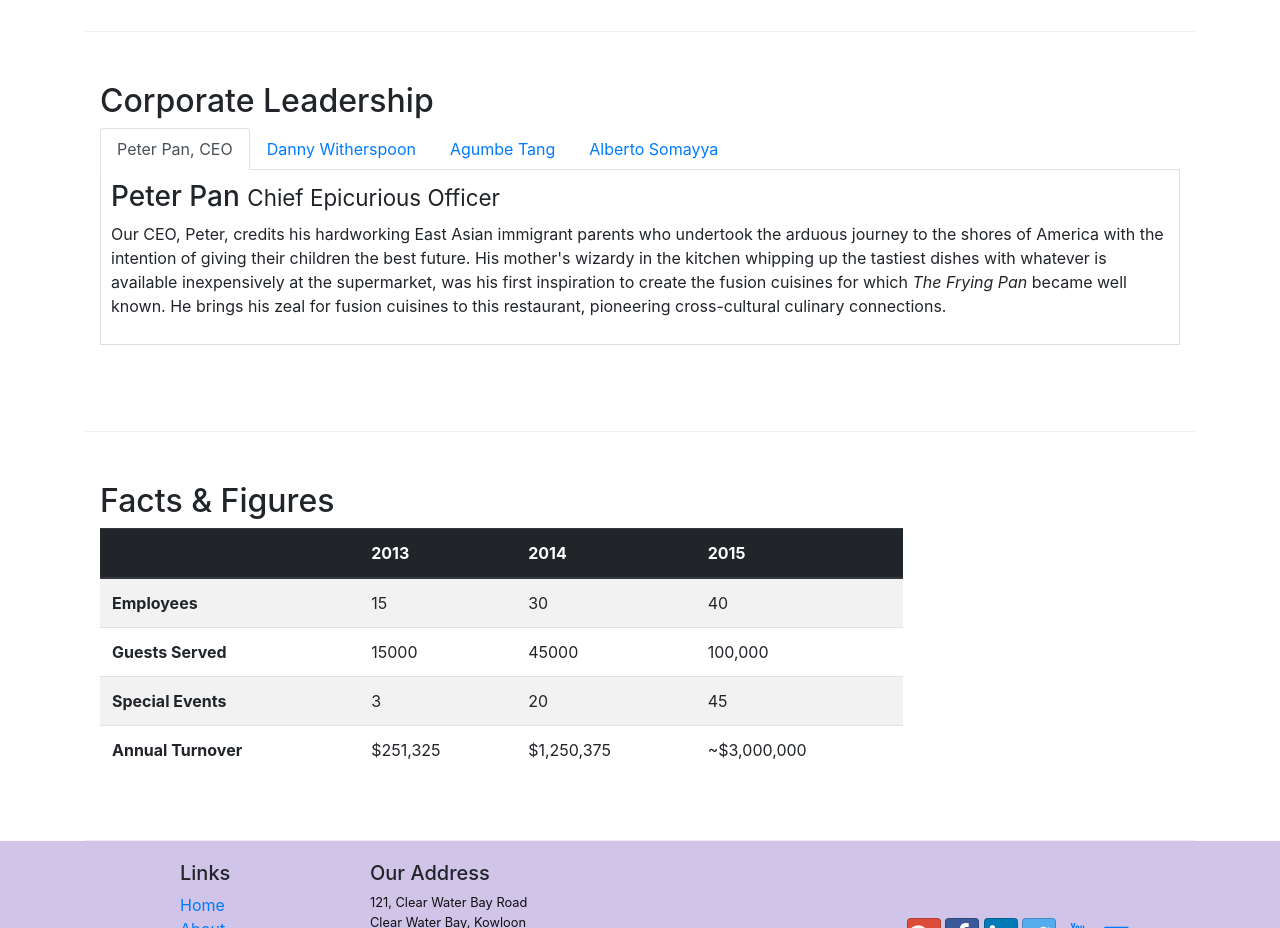
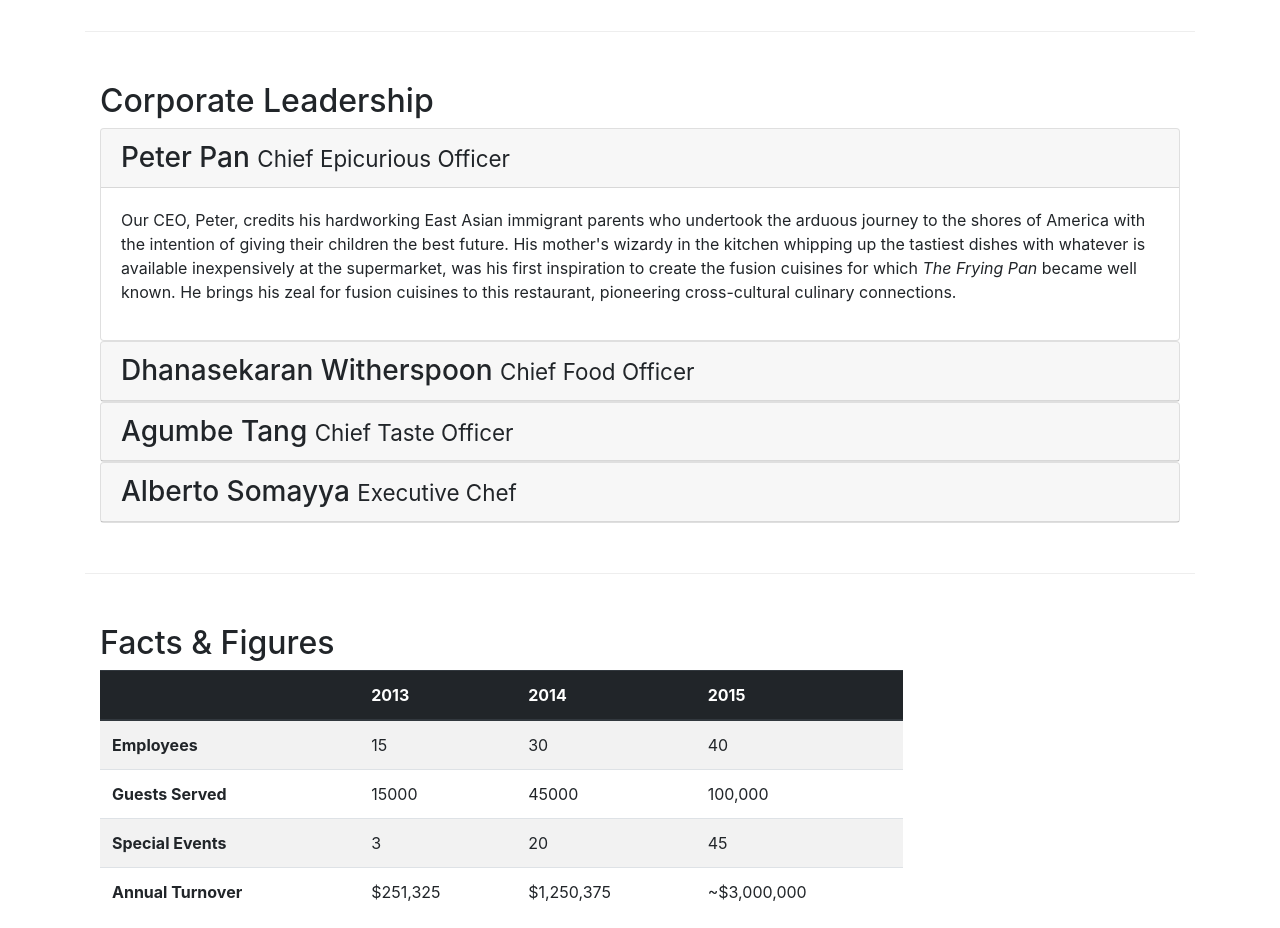
Before and after one commit to drinc265/conFusion, a website: page aboutus.html in a window 1280 px wide. Shown: the part 940-1868 px from the top of the page. Drawn offline with nearby package versions, Linux system fonts and the light colour scheme.

Commit message:
accordion

```diff
--- a/aboutus.html
+++ b/aboutus.html
@@ -101,37 +101,62 @@
         <div class="container row row-content">
             <div class="col-12">
                 <h2>Corporate Leadership</h2>
-                <ul class="nav nav-tabs">
-                    <li class="nav-item">
-                        <a class="nav-link active" href="#peter" role="tab" data-toggle="tab">Peter Pan, CEO</a>
-                    </li>
-                    <li class="nav-item">
-                        <a class="nav-link" href="#danny" role="tab" data-toggle="tab">Danny Witherspoon</a>
-                    </li>
-                    <li class="nav-item">
-                        <a class="nav-link" href="#agumbe" role="tab" data-toggle="tab">Agumbe Tang</a>
-                    </li>
-                    <li class="nav-item">
-                        <a class="nav-link" href="#alberto" role="tab" data-toggle="tab">Alberto Somayya</a>
-                    </li>
-                </ul>
-
-                <div class="tab-content">
-                    <div role="tabpanel" class="tab-pane fade show active" id="peter">
-                        <h3>Peter Pan <small>Chief Epicurious Officer</small></h3>
-                        <p class="d-none d-sm-block">Our CEO, Peter, credits his hardworking East Asian immigrant parents who undertook the arduous journey to the shores of America with the intention of giving their children the best future. His mother's wizardy in the kitchen whipping up the tastiest dishes with whatever is available inexpensively at the supermarket, was his first inspiration to create the fusion cuisines for which <em>The Frying Pan</em> became well known. He brings his zeal for fusion cuisines to this restaurant, pioneering cross-cultural culinary connections.</p>
+                <div id="accordion">
+                    <div class="card">
+                        <div class="card-header" role="tab" id="peterhead">
+                            <h3 class="mb-0">
+                                <a data-toggle="collapse" data-target="#peter">
+                                    Peter Pan <small>Chief Epicurious Officer</small>
+                                </a>
+                            </h3>
+                        </div>
+                        <div class="collapse show" id="peter" data-parent="#accordion">
+                            <div class="card-body">
+                                <p class="d-none d-sm-block">Our CEO, Peter, credits his hardworking East Asian immigrant parents who undertook the arduous journey to the shores of America with the intention of giving their children the best future. His mother's wizardy in the kitchen whipping up the tastiest dishes with whatever is available inexpensively at the supermarket, was his first inspiration to create the fusion cuisines for which <em>The Frying Pan</em> became well known. He brings his zeal for fusion cuisines to this restaurant, pioneering cross-cultural culinary connections.</p>
+                            </div>
+                        </div>
                     </div>
-                    <div role="tabpanel" class="tab-pane fade show" id="danny">
-                        <h3>Dhanasekaran Witherspoon <small>Chief Food Officer</small></h3>
-                        <p class="d-none d-sm-block">Our CFO, Danny, as he is affectionately referred to by his colleagues, comes from a long established family tradition in farming and produce. His experiences growing up on a farm in the Australian outback gave him great appreciation for varieties of food sources. As he puts it in his own words, <em>Everything that runs, wins, and everything that stays, pays!</em></p>
+                    <div class="card">
+                        <div class="card-header" role="tab" id="dannyhead">
+                            <h3 class="mb-0">
+                                <a class="collapsed" data-toggle="collapse" data-target="#danny">
+                                    Dhanasekaran Witherspoon <small>Chief Food Officer</small>
+                                </a>
+                            </h3>
+                        </div>
+                        <div class="collapse" id="danny" data-parent="#accordion">
+                            <div class="card-body">
+                                <p class="d-none d-sm-block">Our CFO, Danny, as he is affectionately referred to by his colleagues, comes from a long established family tradition in farming and produce. His experiences growing up on a farm in the Australian outback gave him great appreciation for varieties of food sources. As he puts it in his own words, <em>Everything that runs, wins, and everything that stays, pays!</em></p>
+                            </div>
+                        </div>
                     </div>
-                    <div role="tabpanel" class="tab-pane fade show" id="agumbe">
-                        <h3>Agumbe Tang <small>Chief Taste Officer</small></h3>
-                        <p class="d-none d-sm-block">Blessed with the most discerning gustatory sense, Agumbe, our CTO, personally ensures that every dish that we serve meets his exacting tastes. Our chefs dread the tongue lashing that ensues if their dish does not meet his exacting standards. He lives by his motto, <em>You click only if you survive my lick.</em></p>
+                    <div class="card">
+                        <div class="card-header" role="tab" id="agumbehead">
+                            <h3 class="mb-0">
+                                <a class="collapsed" data-toggle="collapse" data-target="#agumbe">
+                                    Agumbe Tang <small>Chief Taste Officer</small>
+                                </a>
+                            </h3>
+                        </div>
+                        <div class="collapse" id="agumbe" data-parent="#accordion">
+                            <div class="card-body">
+                                <p class="d-none d-sm-block">Blessed with the most discerning gustatory sense, Agumbe, our CTO, personally ensures that every dish that we serve meets his exacting tastes. Our chefs dread the tongue lashing that ensues if their dish does not meet his exacting standards. He lives by his motto, <em>You click only if you survive my lick.</em></p>
+                            </div>
+                        </div>
                     </div>
-                    <div role="tabpanel" class="tab-pane fade show" id="alberto">
-                        <h3>Alberto Somayya <small>Executive Chef</small></h3>
-                        <p class="d-none d-sm-block">Award winning three-star Michelin chef with wide International experience having worked closely with whos-who in the culinary world, he specializes in creating mouthwatering Indo-Italian fusion experiences. He says, <em>Put together the cuisines from the two craziest cultures, and you get a winning hit! Amma Mia!</em></p>
+                    <div class="card">
+                        <div class="card-header" role="tab" id="albertohead">
+                            <h3 class="mb-0">
+                                <a class="collapsed" data-toggle="collapse" data-target="#alberto">
+                                    Alberto Somayya <small>Executive Chef</small>
+                                </a>
+                            </h3>
+                        </div>
+                        <div class="collapse" id="alberto" data-parent="#accordion">
+                            <div class="card-body">
+                                <p class="d-none d-sm-block">Award winning three-star Michelin chef with wide International experience having worked closely with whos-who in the culinary world, he specializes in creating mouthwatering Indo-Italian fusion experiences. He says, <em>Put together the cuisines from the two craziest cultures, and you get a winning hit! Amma Mia!</em></p>
+                            </div>
+                        </div>
                     </div>
                 </div>
             </div>
```
